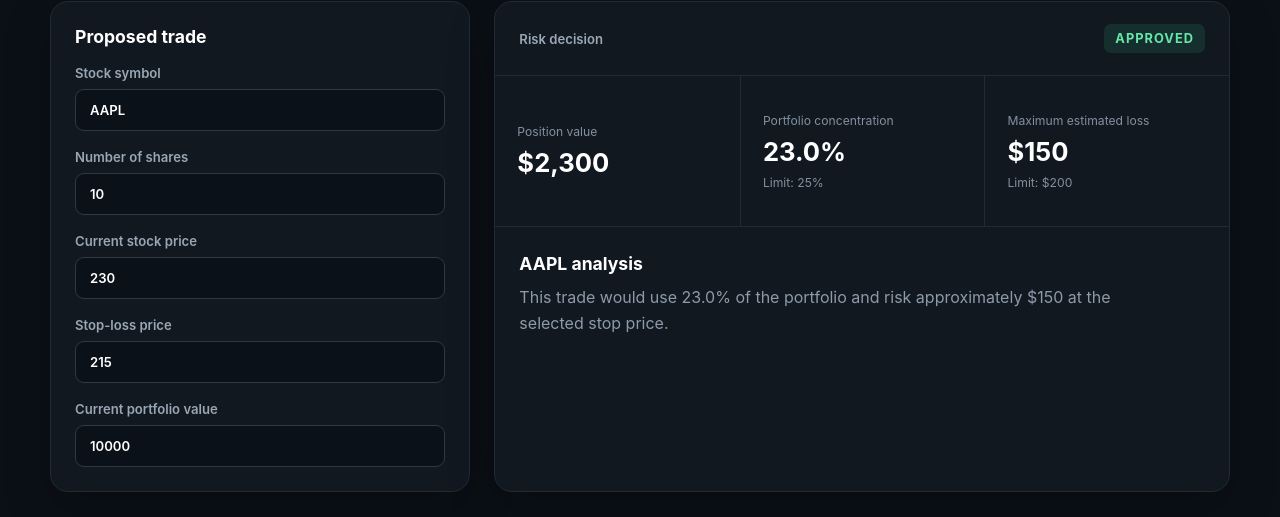
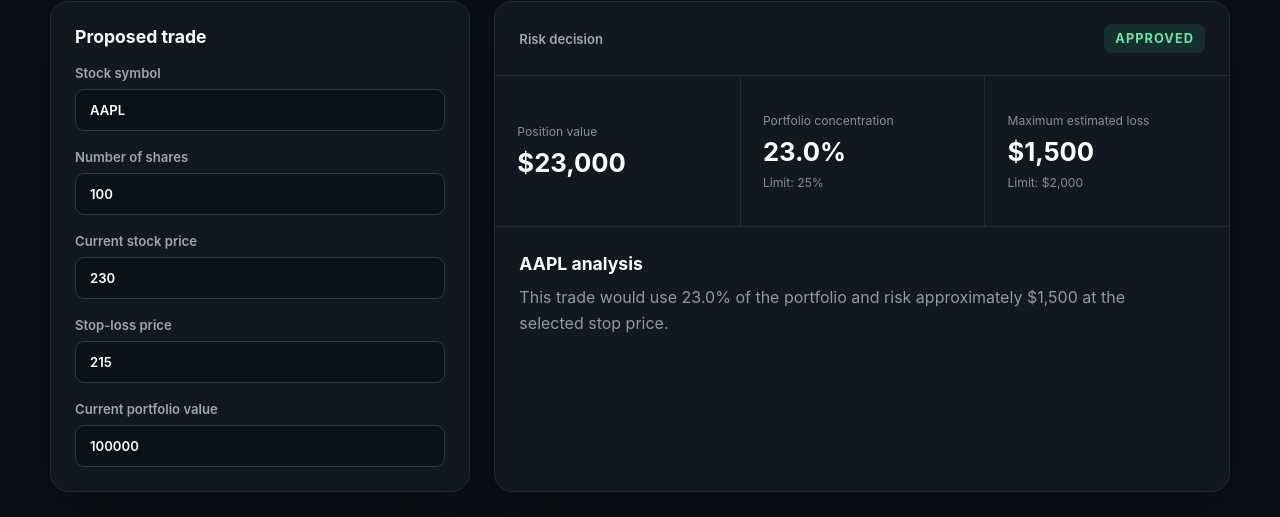
Before and after one commit to kayg44/riskguard, a React (Vite) app: page / in a window 1280 px wide. Shown: the part 203-720 px from the top of the page. Built offline with nearby package versions, Linux system fonts and the light colour scheme.

Commit message:
test: add reusable risk engine and unit tests

```diff
--- a/package.json
+++ b/package.json
@@ -25,6 +25,7 @@
     "globals": "^17.11.0",
     "typescript": "~6.0.2",
     "typescript-eslint": "^8.67.0",
-    "vite": "^8.2.2"
+    "vite": "^8.2.2",
+    "vitest": "^4.1.11"
   }
 }
--- a/src/App.tsx
+++ b/src/App.tsx
@@ -1,5 +1,6 @@
 import { useState } from 'react'
 import './App.css'
+import { assessTrade } from './riskEngine'
 
 const cleanNumberInput = (value: string) => {
   if (value === '') return '0'
@@ -9,33 +10,30 @@
 
 function App() {
   const [symbol, setSymbol] = useState('AAPL')
-  const [shares, setShares] = useState('10')
+  const [shares, setShares] = useState('100')
   const [stockPrice, setStockPrice] = useState('230')
   const [stopPrice, setStopPrice] = useState('215')
-  const [portfolioValue, setPortfolioValue] = useState('10000')
+  const [portfolioValue, setPortfolioValue] = useState('100000')
 
   const sharesNumber = Number(shares) || 0
   const stockPriceNumber = Number(stockPrice) || 0
   const stopPriceNumber = Number(stopPrice) || 0
   const portfolioValueNumber = Number(portfolioValue) || 0
 
-  const positionValue = sharesNumber * stockPriceNumber
-
-  const concentration =
-    portfolioValueNumber > 0
-      ? (positionValue / portfolioValueNumber) * 100
-      : 0
-
-  const maximumLoss = Math.max(
-    0,
-    (stockPriceNumber - stopPriceNumber) * sharesNumber,
-  )
-
-  const concentrationLimit = 25
-  const lossLimit = portfolioValueNumber * 0.02
-
-  const isApproved =
-    concentration <= concentrationLimit && maximumLoss <= lossLimit
+  const {
+    positionValue,
+    concentration,
+    maximumLoss,
+    concentrationLimit,
+    lossLimit,
+    isApproved,
+    warnings,
+  } = assessTrade({
+    shares: sharesNumber,
+    stockPrice: stockPriceNumber,
+    stopPrice: stopPriceNumber,
+    portfolioValue: portfolioValueNumber,
+  })
 
   return (
     <main>
@@ -122,6 +120,18 @@
             <strong>{isApproved ? 'APPROVED' : 'REJECTED'}</strong>
           </div>
 
+          {warnings.length > 0 && (
+            <div className="warnings">
+              <h2>Risk warnings</h2>
+
+              <ul>
+                {warnings.map((warning) => (
+                  <li key={warning}>{warning}</li>
+                ))}
+              </ul>
+            </div>
+          )}
+
           <div className="metric-grid">
             <article>
               <span>Position value</span>
@@ -143,6 +153,7 @@
 
           <div className="explanation">
             <h2>{symbol || 'Trade'} analysis</h2>
+
             <p>
               This trade would use {concentration.toFixed(1)}% of the portfolio
               and risk approximately ${maximumLoss.toLocaleString()} at the
--- /dev/null
+++ b/src/riskEngine.ts
@@ -0,0 +1,69 @@
+export type RiskInput = {
+  shares: number
+  stockPrice: number
+  stopPrice: number
+  portfolioValue: number
+}
+
+export type RiskResult = {
+  positionValue: number
+  concentration: number
+  maximumLoss: number
+  concentrationLimit: number
+  lossLimit: number
+  isApproved: boolean
+  warnings: string[]
+}
+
+export function assessTrade(input: RiskInput): RiskResult {
+  const concentrationLimit = 25
+  const lossLimit = input.portfolioValue * 0.02
+
+  const positionValue = input.shares * input.stockPrice
+
+  const concentration =
+    input.portfolioValue > 0
+      ? (positionValue / input.portfolioValue) * 100
+      : 0
+
+  const maximumLoss = Math.max(
+    0,
+    (input.stockPrice - input.stopPrice) * input.shares,
+  )
+
+  const warnings: string[] = []
+
+  if (input.shares <= 0) {
+    warnings.push('Share quantity must be greater than zero.')
+  }
+
+  if (input.stockPrice <= 0) {
+    warnings.push('Stock price must be greater than zero.')
+  }
+
+  if (input.portfolioValue <= 0) {
+    warnings.push('Portfolio value must be greater than zero.')
+  }
+
+  if (input.stopPrice > input.stockPrice) {
+    warnings.push('Stop price cannot exceed the stock price.')
+  }
+
+  if (concentration > concentrationLimit) {
+    warnings.push('Portfolio concentration exceeds the 25% limit.')
+  }
+
+  if (maximumLoss > lossLimit) {
+    warnings.push('Estimated loss exceeds the 2% portfolio risk limit.')
+  }
+
+  return {
+    positionValue,
+    concentration,
+    maximumLoss,
+    concentrationLimit,
+    lossLimit,
+    isApproved: warnings.length === 0,
+    warnings,
+  }
+}
```
Also changed, not shown: 2 other files (tests, documents, lock files or other folders).
